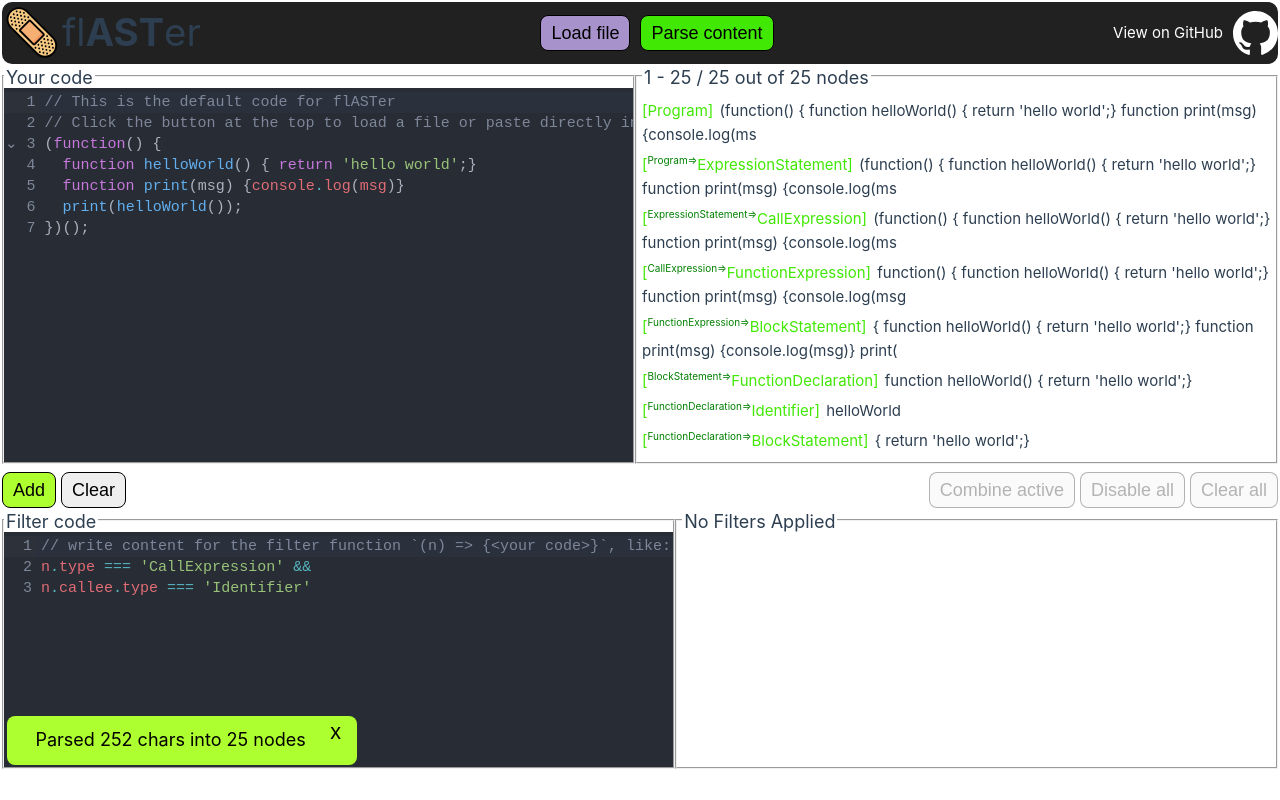
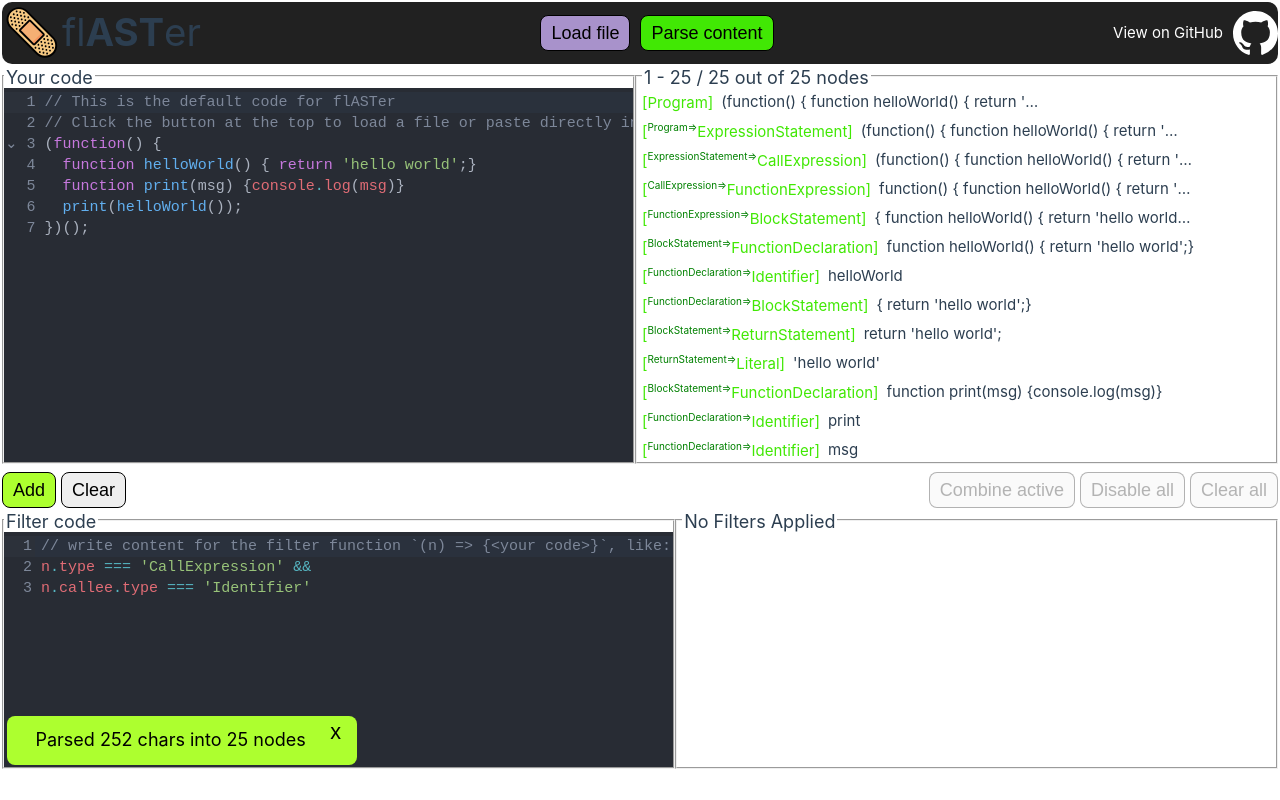
Before and after one commit to ctrl-escp/flaster, a Vue app: page / in a window 1280 px wide. Both pictures are taken after a click on the button "Parse content". Built offline with nearby package versions, Linux system fonts and the light colour scheme.

Commit message:
Improve flex

```diff
--- a/src/App.vue
+++ b/src/App.vue
@@ -104,5 +104,6 @@ nav {
   flex-direction: column;
   height: calc(95vh - var(--nav-height));
   gap: .2rem;
+  width: 100%;
 }
 </style>
--- a/src/components/NodesList.vue
+++ b/src/components/NodesList.vue
@@ -65,18 +65,20 @@ onMounted(() => {
                title="Parent node type">{{ node.parentNode ? node.parentNode.type + '=>' : '' }}</span>{{ node.type }}]
       </span>
       <span class="node-src"
-            title="Click to show node in code">{{ node.src?.substring ? node.src.substring(0, 100) : 'N/A' }}</span>
+            title="Click to show node in code">{{ node.src?.substring ? node.src.substring(0, 200) : 'N/A' }}</span>
     </div>
   </fieldset>
 </template>
 
 <style scoped>
 .ast-list-wrapper {
+  display: flex;
   flex: 1;
-  padding: 5px;
-  width: 100%;
+  flex-direction: column;
   height: 50vh;
-  overflow: auto;
+  padding: 0 5px;
+  overflow-x: hidden;
+  overflow-y: auto;
 }
 
 .prev-page, .next-page {
@@ -95,17 +97,24 @@ legend {
 }
 
 .node-container {
-  margin: 5px 0;
-}
-
-.node-container > * {
-  margin-right: 2px;
+  display: flex;
+  margin: 2px 0;
+  white-space: nowrap;
+  text-overflow: ellipsis;
+  gap: .5rem;
 }
 
 .node-parent-type {
   color: green;
   vertical-align: super;
   font-size: x-small;
+}
+
+.node-src {
+  max-width: calc(50vw - 20rem);
+  white-space: nowrap;
+  overflow: hidden;
+  text-overflow: ellipsis;
 }
 
 .node-type {
```
